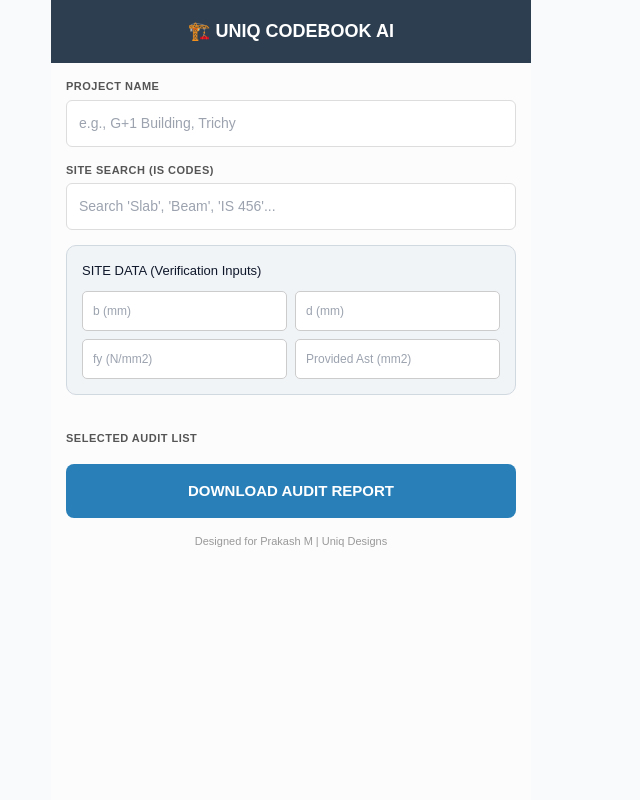
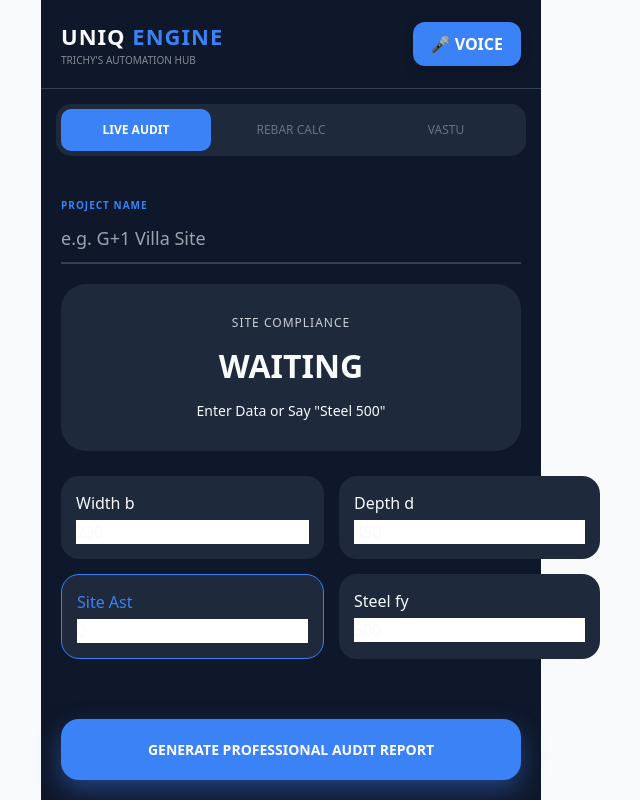
Before and after one commit to Movieeesss/CODEBOOK-APP, a React (Vite) app: page / in a window 1280 px wide. Shown: the whole page, without its empty margins (349-989 px from the left). Built offline with nearby package versions, Linux system fonts and the light colour scheme.

Commit message:
Update CODEBOOK.tsx

```diff
--- a/src/CODEBOOK.tsx
+++ b/src/CODEBOOK.tsx
@@ -1,195 +1,219 @@
-import React, { useState, useEffect, useMemo } from 'react';
+import React, { useState, useEffect, useCallback } from 'react';
 import { jsPDF } from 'jspdf';
 import autoTable from 'jspdf-autotable';
 
-// --- ENHANCED ENGINEERING DATABASE ---
-const IS_CODE_DATA = [
-  { id: 1, code: "IS 456", clause: "26.5.1.1", topic: "Tension Steel (Beam)", detail: "Min: 0.85*bd/fy | Max: 0.04*bD", type: "calc_tension" },
-  { id: 2, code: "IS 456", clause: "26.5.1.2", topic: "Compression Steel (Beam)", detail: "Max area: 0.04*bD", type: "calc_comp" },
-  { id: 3, code: "IS 456", clause: "26.5.2.1", topic: "Min Reinforcement (Slab)", detail: "0.12% for HYSD, 0.15% for Mild", type: "calc_slab" },
-  { id: 4, code: "IS 456", clause: "Table 16", topic: "Nominal Cover", detail: "Mild: 20mm, Mod: 30mm, Sev: 45mm", type: "info" },
-  { id: 5, code: "IS 456", clause: "23.2.1", topic: "Deflection (Span/Depth)", detail: "SS: 20, Cant: 7, Cont: 26", type: "info" },
-  { id: 6, code: "IS 800", clause: "Table 5", topic: "Safety Factors", detail: "Yielding: 1.10, Buckling: 1.10", type: "info" },
-  { id: 7, code: "IS 875-P3", clause: "6.3", topic: "Wind Speed (Vz)", detail: "Vz = Vb * k1 * k2 * k3 * k4", type: "info" }
-];
+// --- THEME & STYLES ---
+const COLORS = {
+  bg: '#0f172a',
+  card: '#1e293b',
+  accent: '#3b82f6',
+  success: '#10b981',
+  danger: '#ef4444',
+  text: '#f8fafc',
+  border: '#334155'
+};
 
-export default function UniqCodeBookApp() {
+export default function UniqStructuralEnginePro() {
+  const [tab, setTab] = useState<'AUDIT' | 'REBAR' | 'VASTU'>('AUDIT');
   const [project, setProject] = useState(localStorage.getItem('cb_project') || '');
-  const [searchTerm, setSearchTerm] = useState('');
-  const [selectedList, setSelectedList] = useState<any[]>([]);
+  const [inputs, setInputs] = useState({ b: 230, d: 450, fy: 500, ast_provided: 0 });
+
+  // Voice & UI States
+  const [isListening, setIsListening] = useState(false);
+  const [transcript, setTranscript] = useState('');
   const [loading, setLoading] = useState(false);
 
-  // Advanced Logic States
-  const [calcInputs, setCalcInputs] = useState({ b: 230, d: 450, fy: 500, D: 500, providedAst: 0 });
-  const [designStatus, setDesignStatus] = useState<{ status: string, msg: string } | null>(null);
+  // Auto-save Project Name
+  useEffect(() => {
+    localStorage.setItem('cb_project', project);
+  }, [project]);
 
-  useEffect(() => { localStorage.setItem('cb_project', project); }, [project]);
+  // --- 1. VOICE LOGIC ---
+  const startListening = () => {
+    const SpeechRecognition = (window as any).SpeechRecognition || (window as any).webkitSpeechRecognition;
+    if (!SpeechRecognition) return alert("Voice recognition not supported in this browser.");
 
-  const filteredSuggestions = useMemo(() => {
-    if (searchTerm.length < 2) return [];
-    return IS_CODE_DATA.filter(i =>
-      i.topic.toLowerCase().includes(searchTerm.toLowerCase()) ||
-      i.clause.includes(searchTerm) ||
-      i.code.toLowerCase().includes(searchTerm.toLowerCase())
-    );
-  }, [searchTerm]);
+    const recognition = new SpeechRecognition();
+    recognition.continuous = false;
+    recognition.lang = 'en-US';
 
-  const addClause = (item: any) => {
-    if (!selectedList.find(c => c.id === item.id)) {
-      setSelectedList([...selectedList, { ...item, verification: "Not Checked" }]);
-      setSearchTerm('');
-    }
+    recognition.onstart = () => setIsListening(true);
+    recognition.onend = () => setIsListening(false);
+
+    recognition.onresult = (event: any) => {
+      const command = event.results[0][0].transcript.toLowerCase();
+      setTranscript(command);
+      processVoiceCommand(command);
+    };
+    recognition.start();
   };
 
-  // --- CORE DESIGN VERIFIER LOGIC ---
-  const runVerification = (item: any) => {
-    const { b, d, fy, D, providedAst } = calcInputs;
-    let result = { status: "CHECKED ✅", msg: "Information verified." };
+  const processVoiceCommand = (cmd: string) => {
+    const numbers = cmd.match(/\d+/g);
+    const val = numbers ? parseInt(numbers[0]) : null;
 
-    if (item.type === "calc_tension") {
-      const minAst = (0.85 * b * d) / fy;
-      const maxAst = 0.04 * b * D;
-      if (providedAst < minAst) {
-        result = { status: "FAIL ❌", msg: `Min Steel ${minAst.toFixed(0)}mm² venum. Site-la kammiya irukku.` };
-      } else if (providedAst > maxAst) {
-        result = { status: "FAIL ❌", msg: "Steel Limit thaandiruchu (Max 4%)." };
-      } else {
-        result = { status: "SAFE ✅", msg: "Reinforcement limits-kulla irukku." };
-      }
-    } else if (item.type === "calc_slab") {
-        const minAstSlab = (0.0012 * b * D);
-        result = providedAst >= minAstSlab
-            ? { status: "SAFE ✅", msg: "Slab reinforcement safe." }
-            : { status: "FAIL ❌", msg: `Min ${minAstSlab.toFixed(0)}mm² required.` };
-    }
-
-    setDesignStatus(result);
-    // Update the specific item in selected list with the result
-    setSelectedList(prev => prev.map(s => s.id === item.id ? { ...s, verification: result.status, remark: result.msg } : s));
+    if (cmd.includes('width') && val) setInputs(p => ({ ...p, b: val }));
+    else if (cmd.includes('depth') && val) setInputs(p => ({ ...p, d: val }));
+    else if (cmd.includes('steel') && val) setInputs(p => ({ ...p, ast_provided: val }));
+    else if (cmd.includes('generate')) generateReport();
   };
 
+  // --- 2. AUDIT LOGIC ---
+  const runAudit = () => {
+    const minAst = (0.85 * inputs.b * inputs.d) / inputs.fy;
+    const maxAst = 0.04 * inputs.b * inputs.d;
+
+    if (inputs.ast_provided === 0) return { status: 'WAITING', msg: 'Enter Data or Say "Steel 500"', color: COLORS.card };
+    if (inputs.ast_provided < minAst) return { status: 'FAIL ❌', msg: `Min Steel Need: ${minAst.toFixed(0)}mm²`, color: COLORS.danger };
+    if (inputs.ast_provided > maxAst) return { status: 'FAIL ❌', msg: 'Limit Exceeded (4% bD)', color: COLORS.danger };
+    return { status: 'SAFE ✅', msg: 'Design is IS 456 Compliant', color: COLORS.success };
+  };
+
+  const auditResult = runAudit();
+
+  // --- 3. REBAR CALCULATOR LOGIC ---
+  const calculateRebar = (dia: number, nos: number) => {
+    const area = (Math.PI / 4) * (dia * dia) * nos;
+    setInputs({ ...inputs, ast_provided: Math.round(area) });
+    setTab('AUDIT'); // Switch to see result
+  };
+
+  // --- 4. REPORT GENERATOR ---
   const generateReport = async () => {
-    if (!project || selectedList.length === 0) return alert("Fill project details!");
+    if (!project || inputs.ast_provided === 0) return alert("Enter project name and site data first!");
     setLoading(true);
     const doc = new jsPDF();
+    const pageWidth = doc.internal.pageSize.getWidth();
 
-    // Professional Header
-    doc.setFillColor(41, 128, 185);
-    doc.rect(0, 0, 210, 40, 'F');
+    doc.setFillColor(15, 23, 42);
+    doc.rect(0, 0, pageWidth, 40, 'F');
     doc.setTextColor(255, 255, 255);
     doc.setFontSize(22);
-    doc.text("UNIQ DESIGNS - STRUCTURAL AUDIT", 105, 18, { align: 'center' });
+    doc.text("UNIQ DESIGNS - STRUCTURAL AUDIT", pageWidth / 2, 20, { align: 'center' });
     doc.setFontSize(10);
-    doc.text("Tiruchirappalli, Tamil Nadu | Automated Design Compliance", 105, 28, { align: 'center' });
-    doc.text(`Project: ${project.toUpperCase()} | Date: ${new Date().toLocaleDateString()}`, 105, 35, { align: 'center' });
+    doc.text(`TRICHY, TAMIL NADU | Date: ${new Date().toLocaleDateString()}`, pageWidth / 2, 30, { align: 'center' });
 
-    // Design Audit Table
     autoTable(doc, {
       startY: 45,
-      head: [['CODE', 'CLAUSE', 'TOPIC', 'MANDATORY PROVISION', 'SITE STATUS']],
-      body: selectedList.map(c => [
-        c.code,
-        c.clause,
-        c.topic,
-        c.detail,
-        c.verification || "Not Checked"
-      ]),
-      headStyles: { fillColor: [44, 62, 80] },
-      columnStyles: { 4: { fontStyle: 'bold' } },
-      styles: { fontSize: 8 }
+      head: [['Field', 'Input Value', 'IS 456 Requirement', 'Status']],
+      body: [
+        ['Project Name', project.toUpperCase(), '-', '-'],
+        ['Section b x d', `${inputs.b} x ${inputs.d} mm`, '-', '-'],
+        ['Provided Ast', `${inputs.ast_provided} mm²`, `Min: ${((0.85*inputs.b*inputs.d)/inputs.fy).toFixed(0)} mm²`, auditResult.status]
+      ],
+      theme: 'grid',
+      headStyles: { fillColor: [59, 130, 246] }
     });
 
-    // Add remarks section if failures exist
-    const finalY = (doc as any).lastAutoTable.finalY + 10;
-    doc.setTextColor(0,0,0);
-    doc.setFontSize(10);
-    doc.text("ENGINEER'S REMARKS & SITE OBSERVATIONS:", 14, finalY);
-    selectedList.forEach((item, index) => {
-        if(item.remark) doc.text(`- ${item.clause}: ${item.remark}`, 14, finalY + 7 + (index * 6));
-    });
-
-    doc.save(`${project}_Structural_Audit.pdf`);
+    doc.save(`${project}_Uniq_Audit.pdf`);
     setLoading(false);
   };
 
   return (
-    <div style={containerStyle}>
-      <header style={headerStyle}>🏗️ UNIQ CODEBOOK AI</header>
+    <div style={appContainer}>
+      {/* HEADER */}
+      <header style={headerStyle}>
+        <div>
+          <div style={{fontSize: '22px', fontWeight: 'bold', letterSpacing: '1px'}}>UNIQ <span style={{color: COLORS.accent}}>ENGINE</span></div>
+          <div style={{fontSize: '10px', opacity: 0.5}}>TRICHY'S AUTOMATION HUB</div>
+        </div>
+        <button onClick={startListening} style={{...micBtn, backgroundColor: isListening ? COLORS.danger : COLORS.accent}}>
+          {isListening ? '🛑 LISTENING...' : '🎤 VOICE'}
+        </button>
+      </header>
 
-      <div style={cardStyle}>
-        <div style={inputGroup}>
-          <label style={labelStyle}>PROJECT NAME</label>
-          <input style={inputStyle} value={project} onChange={e => setProject(e.target.value)} placeholder="e.g., G+1 Building, Trichy" />
+      {/* NAVIGATION */}
+      <div style={tabBar}>
+        <button onClick={() => setTab('AUDIT')} style={tab === 'AUDIT' ? activeTab : inactiveTab}>LIVE AUDIT</button>
+        <button onClick={() => setTab('REBAR')} style={tab === 'REBAR' ? activeTab : inactiveTab}>REBAR CALC</button>
+        <button onClick={() => setTab('VASTU')} style={tab === 'VASTU' ? activeTab : inactiveTab}>VASTU</button>
+      </div>
+
+      <div style={{padding: '20px', paddingBottom: '120px'}}>
+
+        {/* PROJECT IDENTIFIER */}
+        <div style={{marginBottom: '20px'}}>
+           <label style={miniLabel}>PROJECT NAME</label>
+           <input style={projectInput} value={project} onChange={e => setProject(e.target.value)} placeholder="e.g. G+1 Villa Site" />
         </div>
 
-        <div style={inputGroup}>
-          <label style={labelStyle}>SITE SEARCH (IS CODES)</label>
-          <input style={inputStyle} value={searchTerm} onChange={e => setSearchTerm(e.target.value)} placeholder="Search 'Slab', 'Beam', 'IS 456'..." />
-          {filteredSuggestions.length > 0 && (
-            <div style={dropdownStyle}>
-              {filteredSuggestions.map(item => (
-                <div key={item.id} style={itemStyle} onClick={() => addClause(item)}>
-                  <b>{item.code}:{item.clause}</b> - {item.topic}
-                </div>
-              ))}
+        {/* --- TAB 1: LIVE AUDIT --- */}
+        {tab === 'AUDIT' && (
+          <div style={fadeAnim}>
+            {transcript && <div style={voiceTranscript}>" {transcript} "</div>}
+
+            <div style={{...statusCard, backgroundColor: auditResult.color}}>
+               <div style={{fontSize: '12px', opacity: 0.8, letterSpacing: '1px'}}>SITE COMPLIANCE</div>
+               <div style={{fontSize: '32px', fontWeight: '900', margin: '10px 0'}}>{auditResult.status}</div>
+               <div style={{fontSize: '14px', fontWeight: '500'}}>{auditResult.msg}</div>
             </div>
-          )}
-        </div>
 
-        {/* INPUTS FOR CALCULATION */}
-        <div style={calcBox}>
-            <h5 style={{margin:'0 0 10px 0', fontSize:'13px'}}>SITE DATA (Verification Inputs)</h5>
             <div style={gridInputs}>
-                <input type="number" placeholder="b (mm)" style={smallInput} onChange={e => setCalcInputs({...calcInputs, b: +e.target.value})} />
-                <input type="number" placeholder="d (mm)" style={smallInput} onChange={e => setCalcInputs({...calcInputs, d: +e.target.value})} />
-                <input type="number" placeholder="fy (N/mm2)" style={smallInput} onChange={e => setCalcInputs({...calcInputs, fy: +e.target.value})} />
-                <input type="number" placeholder="Provided Ast (mm2)" style={smallInput} onChange={e => setCalcInputs({...calcInputs, providedAst: +e.target.value})} />
+               <div style={inputBox}><label>Width b</label><input type="number" value={inputs.b} onChange={e => setInputs({...inputs, b: +e.target.value})} /></div>
+               <div style={inputBox}><label>Depth d</label><input type="number" value={inputs.d} onChange={e => setInputs({...inputs, d: +e.target.value})} /></div>
+               <div style={{...inputBox, border: `1px solid ${COLORS.accent}`}}><label style={{color: COLORS.accent}}>Site Ast</label><input type="number" value={inputs.ast_provided} onChange={e => setInputs({...inputs, ast_provided: +e.target.value})} /></div>
+               <div style={inputBox}><label>Steel fy</label><input type="number" value={inputs.fy} onChange={e => setInputs({...inputs, fy: +e.target.value})} /></div>
             </div>
-        </div>
+          </div>
+        )}
 
-        <div style={{marginTop: '15px'}}>
-          <label style={labelStyle}>SELECTED AUDIT LIST</label>
-          {selectedList.map(item => (
-            <div key={item.id} style={itemCard}>
-              <div style={{flex: 1}}>
-                <div style={{fontSize:'14px', fontWeight:'bold'}}>{item.clause}: {item.topic}</div>
-                <div style={{fontSize:'11px', color:'#666'}}>{item.detail}</div>
-                <div style={{marginTop:'5px', fontWeight:'bold', color: item.verification.includes('FAIL') ? 'red' : 'green'}}>
-                    Status: {item.verification}
-                </div>
-              </div>
-              <div style={{display:'flex', flexDirection:'column', gap:'5px'}}>
-                {item.type.startsWith('calc') && (
-                    <button onClick={() => runVerification(item)} style={verifyBtn}>VERIFY</button>
-                )}
-                <button onClick={() => setSelectedList(selectedList.filter(s => s.id !== item.id))} style={removeBtn}>Remove</button>
-              </div>
+        {/* --- TAB 2: REBAR CALCULATOR --- */}
+        {tab === 'REBAR' && (
+          <div style={fadeAnim}>
+            <div style={calcHeader}>Instant Rebar $A_{st}$ Combinations</div>
+            <div style={rebarGrid}>
+               {[12, 16, 20, 25].map(dia => (
+                 <div key={dia} style={rebarCard}>
+                    <div style={{fontSize: '18px', fontWeight: 'bold', color: COLORS.accent}}>{dia} mm</div>
+                    <div style={nosGrid}>
+                       {[2, 3, 4, 6, 8].map(nos => (
+                         <button key={nos} onClick={() => calculateRebar(dia, nos)} style={nosBtn}>{nos}</button>
+                       ))}
+                    </div>
+                 </div>
+               ))}
             </div>
-          ))}
-        </div>
+          </div>
+        )}
 
+        {/* --- TAB 3: VASTU --- */}
+        {tab === 'VASTU' && (
+          <div style={{textAlign: 'center', marginTop: '50px', opacity: 0.7}}>
+             <div style={{fontSize: '60px'}}>☸️</div>
+             <h3>Vastu-Structural Hybrid</h3>
+             <p>Coming Soon for Uniq Designs Architecture</p>
+          </div>
+        )}
+      </div>
+
+      {/* FOOTER ACTION */}
+      <div style={footerAction}>
         <button onClick={generateReport} disabled={loading} style={mainBtn}>
-          {loading ? "GENERATING..." : "DOWNLOAD AUDIT REPORT"}
+          {loading ? "PROCESSING..." : "GENERATE PROFESSIONAL AUDIT REPORT"}
         </button>
-        <p style={{textAlign:'center', fontSize:'11px', color:'#999'}}>Designed for Prakash M | Uniq Designs</p>
       </div>
     </div>
   );
 }
 
-// --- STYLING (Optimized for On-Site Use) ---
-const containerStyle: React.CSSProperties = { maxWidth: '480px', margin: '0 auto', backgroundColor: '#fcfcfc', minHeight: '100vh', fontFamily: 'sans-serif' };
-const headerStyle: React.CSSProperties = { backgroundColor: '#2c3e50', color: '#fff', padding: '18px', textAlign: 'center', fontWeight: 'bold', fontSize: '18px' };
-const cardStyle: React.CSSProperties = { padding: '15px', display: 'flex', flexDirection: 'column', gap: '15px' };
-const inputGroup: React.CSSProperties = { display: 'flex', flexDirection: 'column', gap: '5px', position: 'relative' };
-const labelStyle: React.CSSProperties = { fontSize: '11px', fontWeight: 'bold', color: '#555', letterSpacing: '0.5px' };
-const inputStyle: React.CSSProperties = { padding: '12px', borderRadius: '6px', border: '1px solid #ddd', fontSize: '14px' };
-const dropdownStyle: React.CSSProperties = { position: 'absolute', top: '55px', width: '100%', backgroundColor: 'white', zIndex: 10, border: '1px solid #ddd', borderRadius: '6px', boxShadow: '0 4px 10px rgba(0,0,0,0.1)' };
-const itemStyle: React.CSSProperties = { padding: '10px', borderBottom: '1px solid #eee', fontSize: '13px', cursor: 'pointer' };
-const itemCard: React.CSSProperties = { display: 'flex', backgroundColor: '#fff', padding: '12px', borderRadius: '8px', border: '1px solid #eee', marginBottom: '10px', boxShadow: '0 2px 5px rgba(0,0,0,0.03)' };
-const calcBox: React.CSSProperties = { backgroundColor: '#f0f4f7', padding: '15px', borderRadius: '10px', border: '1px solid #d1d9e0' };
-const gridInputs: React.CSSProperties = { display: 'grid', gridTemplateColumns: '1fr 1fr', gap: '8px' };
-const smallInput: React.CSSProperties = { padding: '10px', borderRadius: '5px', border: '1px solid #ccc', fontSize: '12px' };
-const verifyBtn: React.CSSProperties = { backgroundColor: '#27ae60', color: 'white', border: 'none', padding: '8px 12px', borderRadius: '5px', fontSize: '11px', fontWeight: 'bold', cursor: 'pointer' };
-const removeBtn: React.CSSProperties = { color: '#e74c3c', fontSize: '11px', background: 'none', border: 'none', cursor: 'pointer' };
-const mainBtn: React.CSSProperties = { backgroundColor: '#2980b9', color: 'white', padding: '16px', border: 'none', borderRadius: '8px', fontWeight: 'bold', fontSize: '15px', cursor: 'pointer' };
+// --- CSS-in-JS STYLES ---
+const appContainer: React.CSSProperties = { maxWidth: '500px', margin: '0 auto', backgroundColor: COLORS.bg, minHeight: '100vh', color: COLORS.text, fontFamily: 'system-ui, sans-serif' };
+const headerStyle: React.CSSProperties = { padding: '20px', display: 'flex', justifyContent: 'space-between', alignItems: 'center', borderBottom: `1px solid ${COLORS.border}` };
+const micBtn: React.CSSProperties = { padding: '10px 18px', border: 'none', borderRadius: '12px', color: 'white', fontWeight: 'bold', cursor: 'pointer', boxShadow: '0 4px 12px rgba(0,0,0,0.2)' };
+const tabBar: React.CSSProperties = { display: 'flex', gap: '5px', background: COLORS.card, margin: '15px', padding: '5px', borderRadius: '15px' };
+const activeTab: React.CSSProperties = { flex: 1, padding: '12px', background: COLORS.accent, border: 'none', borderRadius: '10px', color: 'white', fontWeight: 'bold', fontSize: '12px' };
+const inactiveTab: React.CSSProperties = { flex: 1, padding: '12px', background: 'none', border: 'none', color: '#64748b', fontSize: '12px' };
+const miniLabel: React.CSSProperties = { fontSize: '10px', fontWeight: 'bold', color: COLORS.accent, letterSpacing: '1px' };
+const projectInput: React.CSSProperties = { width: '100%', background: 'none', border: 'none', borderBottom: `2px solid ${COLORS.border}`, color: 'white', padding: '10px 0', fontSize: '18px', outline: 'none' };
+const statusCard: React.CSSProperties = { padding: '30px', borderRadius: '25px', textAlign: 'center', marginBottom: '25px', transition: '0.4s ease' };
+const gridInputs: React.CSSProperties = { display: 'grid', gridTemplateColumns: '1fr 1fr', gap: '15px' };
+const inputBox: React.CSSProperties = { background: COLORS.card, padding: '15px', borderRadius: '18px', display: 'flex', flexDirection: 'column', gap: '5px' };
+const voiceTranscript: React.CSSProperties = { textAlign: 'center', fontSize: '13px', color: COLORS.accent, marginBottom: '10px', fontStyle: 'italic' };
+const calcHeader: React.CSSProperties = { fontSize: '16px', fontWeight: 'bold', marginBottom: '20px', color: '#94a3b8' };
+const rebarGrid: React.CSSProperties = { display: 'flex', flexDirection: 'column', gap: '15px' };
+const rebarCard: React.CSSProperties = { background: COLORS.card, padding: '20px', borderRadius: '20px', display: 'flex', justifyContent: 'space-between', alignItems: 'center' };
+const nosGrid: React.CSSProperties = { display: 'flex', gap: '8px' };
+const nosBtn: React.CSSProperties = { width: '35px', height: '35px', borderRadius: '10px', border: 'none', background: '#334155', color: 'white', fontWeight: 'bold', cursor: 'pointer' };
+const footerAction: React.CSSProperties = { position: 'fixed', bottom: '0', width: '100%', maxWidth: '500px', padding: '20px', background: 'linear-gradient(to top, #0f172a 80%, transparent)' };
+const mainBtn: React.CSSProperties = { width: '100%', padding: '20px', background: COLORS.accent, color: 'white', border: 'none', borderRadius: '18px', fontWeight: 'bold', fontSize: '14px', boxShadow: '0 10px 25px rgba(59, 130, 246, 0.4)', cursor: 'pointer' };
+const fadeAnim: React.CSSProperties = { animation: 'fadeIn 0.3s ease' };
```
